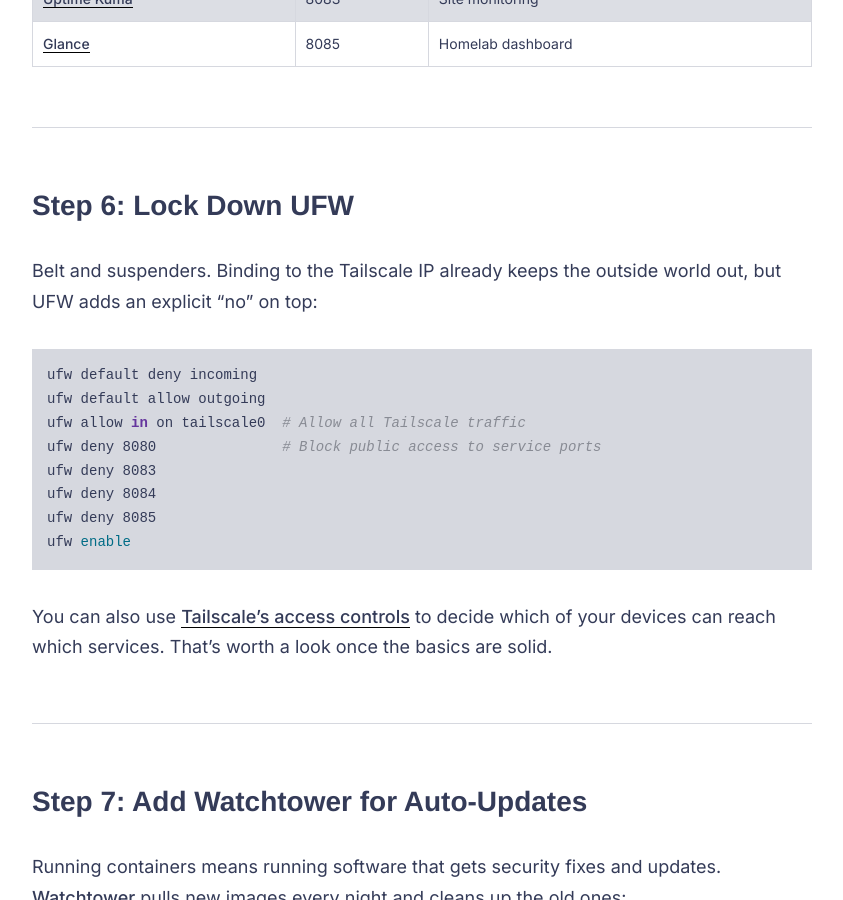
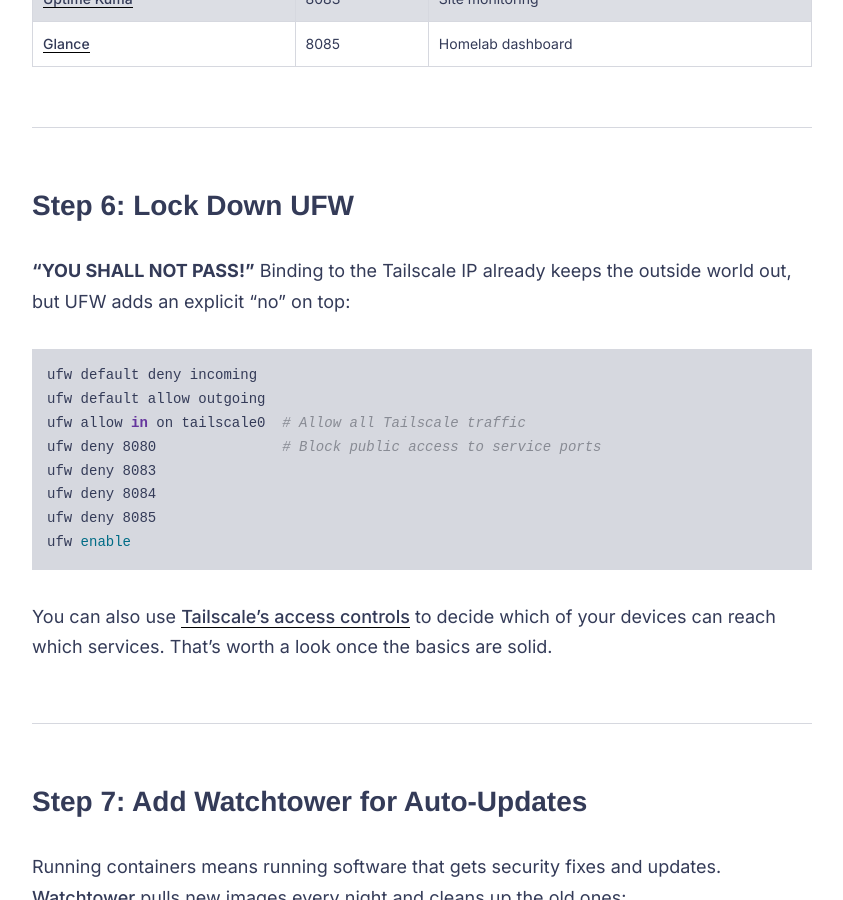
Before and after one commit to jtcarrasco/jtc, a Jekyll site: the page built from _posts/2026-05-20-vps-homelab-setup-tutorial.md, in a window 1280 px wide and 900 px high, scrolled down 7312 px. Shown: the whole window, without its empty margins (218-1061 px from the left). Built offline with Jekyll 4.4.1, drawn with Linux system fonts in a browser that asks for light colours; some web fonts are replaced.

Commit message:
Swap UFW intro line in VPS tutorial
Claude-Session: https://claude.ai/code/session_01JUk3gkp54KXJdNYQTgMAiN

````diff
--- a/_posts/2026-05-20-vps-homelab-setup-tutorial.md
+++ b/_posts/2026-05-20-vps-homelab-setup-tutorial.md
@@ -211,7 +211,8 @@ Rinse and repeat for each service. Here's my stack at the moment (there's more,
 
 ## Step 6: Lock Down UFW
 
-Belt and suspenders. Binding to the Tailscale IP already keeps the outside world out, but UFW adds an explicit "no" on top:
+**"YOU SHALL NOT PASS!"**
+Binding to the Tailscale IP already keeps the outside world out, but UFW adds an explicit "no" on top:
 
 ```bash
 ufw default deny incoming
````
